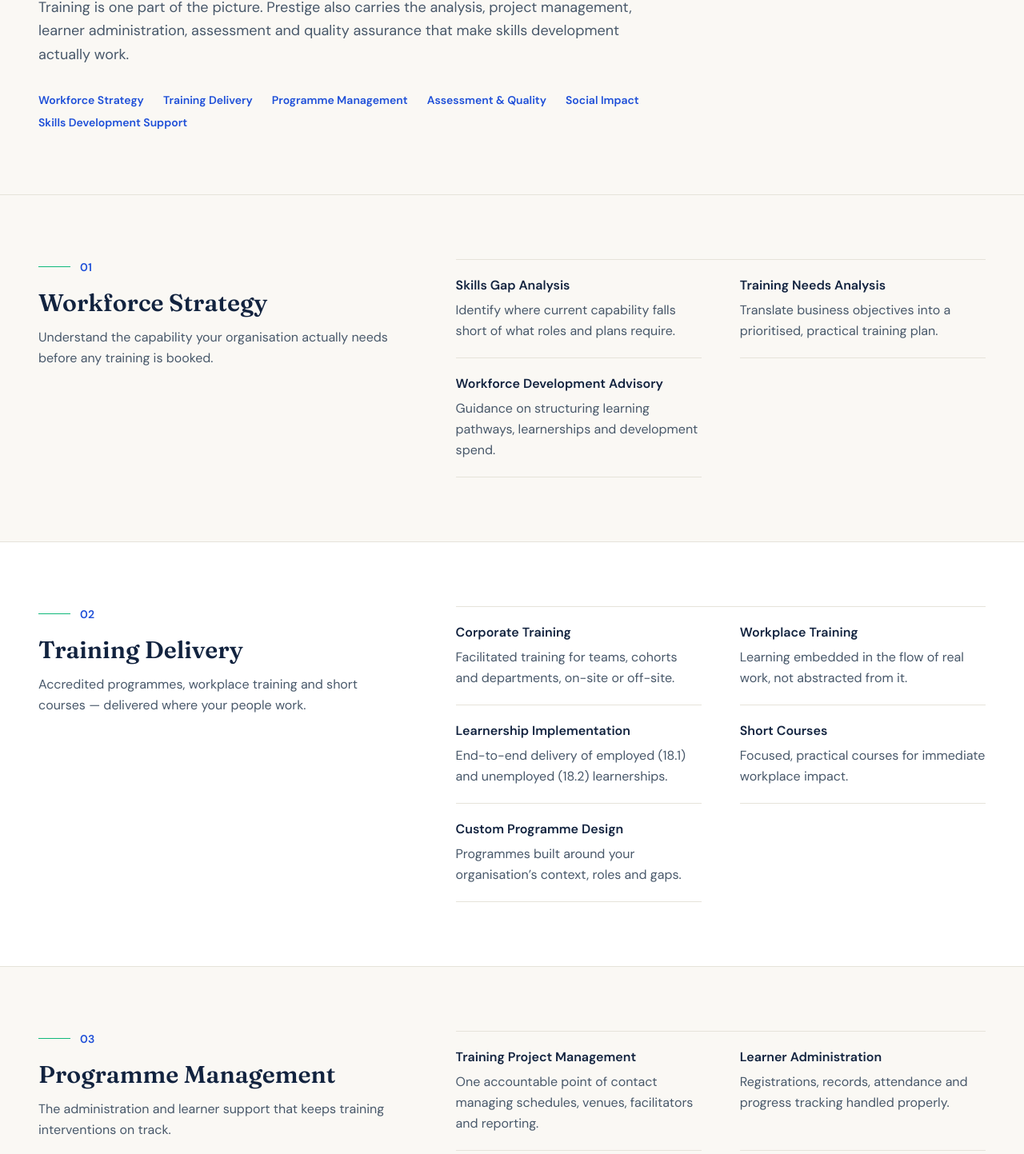
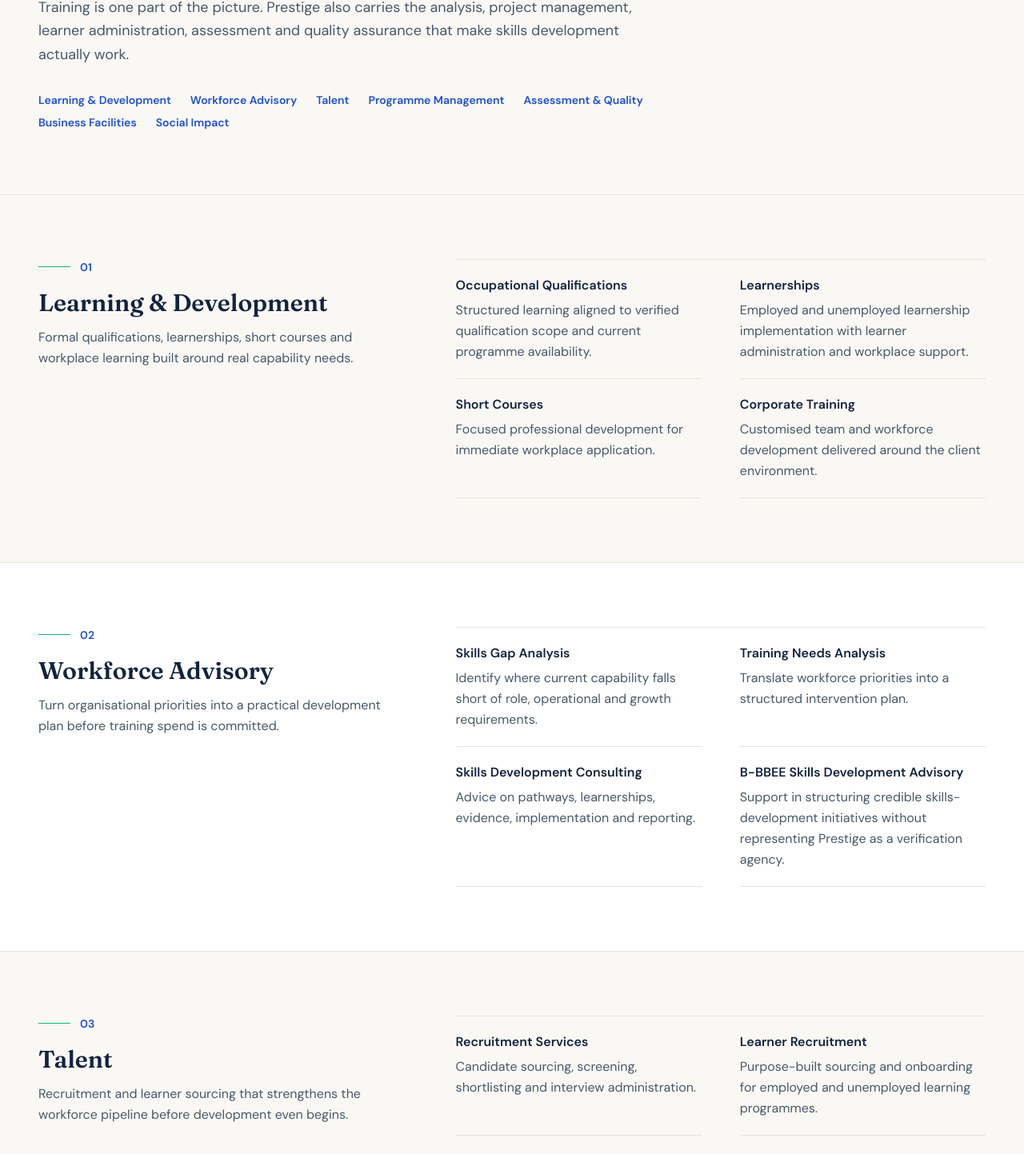
Before and after one commit to spizondi-debug/prestige-tutelage-website, a React (Vite) app: page /services in a window 1280 px wide. Shown: the part 354-1797 px from the top of the page at 80% size. Built offline with nearby package versions, Linux system fonts and the light colour scheme.

Commit message:
Expand services architecture with business services

```diff
--- a/src/data/services.js
+++ b/src/data/services.js
@@ -1,27 +1,43 @@
-// Services architecture. Prestige supports the B-BBEE skills development
-// element from the employer side — it is not a B-BBEE verification agency.
+// Broader Prestige Tutelage services architecture. B-BBEE work is positioned
+// as skills-development consulting and implementation support, not verification.
 
 export const serviceGroups = [
   {
-    slug: 'workforce-strategy',
-    title: 'Workforce Strategy',
-    lead: 'Understand the capability your organisation actually needs before any training is booked.',
+    slug: 'learning-development',
+    title: 'Learning & Development',
+    lead: 'Formal qualifications, learnerships, short courses and workplace learning built around real capability needs.',
+    to: '/programmes',
+    cta: 'View Programmes',
     services: [
-      { name: 'Skills Gap Analysis', text: 'Identify where current capability falls short of what roles and plans require.' },
-      { name: 'Training Needs Analysis', text: 'Translate business objectives into a prioritised, practical training plan.' },
-      { name: 'Workforce Development Advisory', text: 'Guidance on structuring learning pathways, learnerships and development spend.' },
+      { name: 'Occupational Qualifications', text: 'Structured learning aligned to verified qualification scope and current programme availability.' },
+      { name: 'Learnerships', text: 'Employed and unemployed learnership implementation with learner administration and workplace support.' },
+      { name: 'Short Courses', text: 'Focused professional development for immediate workplace application.' },
+      { name: 'Corporate Training', text: 'Customised team and workforce development delivered around the client environment.' },
     ],
   },
   {
-    slug: 'training-delivery',
-    title: 'Training Delivery',
-    lead: 'Accredited programmes, workplace training and short courses — delivered where your people work.',
+    slug: 'workforce-advisory',
+    title: 'Workforce Advisory',
+    lead: 'Turn organisational priorities into a practical development plan before training spend is committed.',
+    to: '/bbbee-consulting',
+    cta: 'Explore B-BBEE Advisory',
     services: [
-      { name: 'Corporate Training', text: 'Facilitated training for teams, cohorts and departments, on-site or off-site.' },
-      { name: 'Workplace Training', text: 'Learning embedded in the flow of real work, not abstracted from it.' },
-      { name: 'Learnership Implementation', text: 'End-to-end delivery of employed (18.1) and unemployed (18.2) learnerships.' },
-      { name: 'Short Courses', text: 'Focused, practical courses for immediate workplace impact.' },
-      { name: 'Custom Programme Design', text: 'Programmes built around your organisation’s context, roles and gaps.' },
+      { name: 'Skills Gap Analysis', text: 'Identify where current capability falls short of role, operational and growth requirements.' },
+      { name: 'Training Needs Analysis', text: 'Translate workforce priorities into a structured intervention plan.' },
+      { name: 'Skills Development Consulting', text: 'Advice on pathways, learnerships, evidence, implementation and reporting.' },
+      { name: 'B-BBEE Skills Development Advisory', text: 'Support in structuring credible skills-development initiatives without representing Prestige as a verification agency.' },
+    ],
+  },
+  {
+    slug: 'talent',
+    title: 'Talent',
+    lead: 'Recruitment and learner sourcing that strengthens the workforce pipeline before development even begins.',
+    to: '/recruitment',
+    cta: 'View Recruitment Services',
+    services: [
+      { name: 'Recruitment Services', text: 'Candidate sourcing, screening, shortlisting and interview administration.' },
+      { name: 'Learner Recruitment', text: 'Purpose-built sourcing and onboarding for employed and unemployed learning programmes.' },
+      { name: 'Youth Talent Sourcing', text: 'Community, graduate and entry-level sourcing for youth-focused workforce pipelines.' },
     ],
   },
   {
@@ -32,20 +48,34 @@ export const serviceGroups = [
       { name: 'Training Project Management', text: 'One accountable point of contact managing schedules, venues, facilitators and reporting.' },
       { name: 'Learner Administration', text: 'Registrations, records, attendance and progress tracking handled properly.' },
       { name: 'Workplace Monitoring', text: 'Structured monitoring of workplace learning components and mentor support.' },
-      { name: 'Learner Support', text: 'Human support that keeps learners engaged and completing.' },
+      { name: 'Learner Support', text: 'Human support that keeps learners engaged and progressing.' },
     ],
   },
   {
     slug: 'assessment-quality',
     title: 'Assessment & Quality',
-    lead: 'Credible assessment, moderation and quality assurance behind every result.',
+    lead: 'Credible assessment, moderation, invigilation and evidence management behind every result.',
+    to: '/assessment-centre',
+    cta: 'View Assessment Centre',
     services: [
-      { name: 'Assessment Services', text: 'Planned, fair assessment of learner competence against clear outcomes.' },
+      { name: 'Assessment Centre', text: 'Professionally managed candidate registration, scheduling, assessment administration and records.' },
+      { name: 'Assessment Services', text: 'Planned, fair assessment of learner competence against agreed outcomes.' },
       { name: 'Moderation', text: 'Independent moderation that protects the integrity of assessment decisions.' },
       { name: 'Invigilation', text: 'Controlled, professional invigilation of tests and examinations.' },
-      { name: 'Assessment Centre Services', text: 'A managed environment for candidate assessment at scale.' },
       { name: 'Evidence Management', text: 'Secure collection, filing and retention of assessment evidence.' },
-      { name: 'Quality Assurance', text: 'Internal quality processes across delivery, assessment and administration.' },
+    ],
+  },
+  {
+    slug: 'business-facilities',
+    title: 'Business Facilities',
+    lead: 'Flexible professional space in Ferndale, Randburg for learning, meetings, interviews and temporary business use.',
+    to: '/office-rental',
+    cta: 'View Office & Training Space',
+    services: [
+      { name: 'Office Rental', text: 'Flexible professional space for short-term business and project requirements.' },
+      { name: 'Training Room Rental', text: 'Space for workshops, training, induction and facilitated learning.' },
+      { name: 'Meeting Space', text: 'Professional rooms for meetings, interviews and planning sessions.' },
+      { name: 'Assessment / Examination Space', text: 'Controlled space for assessment and invigilation where appropriate.' },
     ],
   },
   {
@@ -59,14 +89,4 @@ export const serviceGroups = [
       { name: 'Unemployed Learner Programmes', text: 'Structured programmes that combine learning, support and workplace exposure.' },
     ],
   },
-  {
-    slug: 'skills-development-support',
-    title: 'Skills Development Support',
-    lead: 'Practical support for skills development planning and compliance from the employer’s side.',
-    services: [
-      { name: 'Skills Development Consulting', text: 'Guidance on skills planning, reporting cycles and provider selection.' },
-      { name: 'Training Intervention Planning', text: 'Design of intervention portfolios that balance impact, budget and obligations.' },
-      { name: 'B-BBEE Skills Development Support', text: 'Support in structuring training initiatives that align with the skills development element. Prestige is not a verification agency.' },
-    ],
-  },
 ]
```
